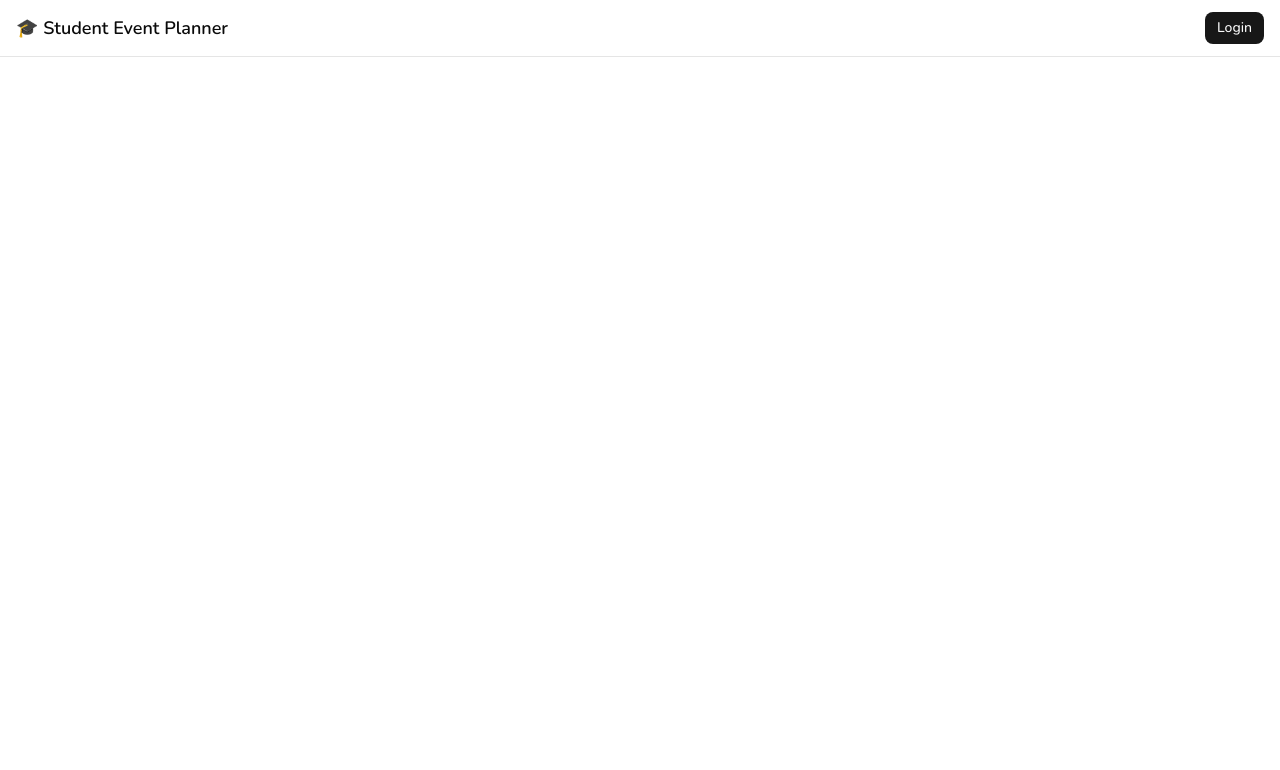
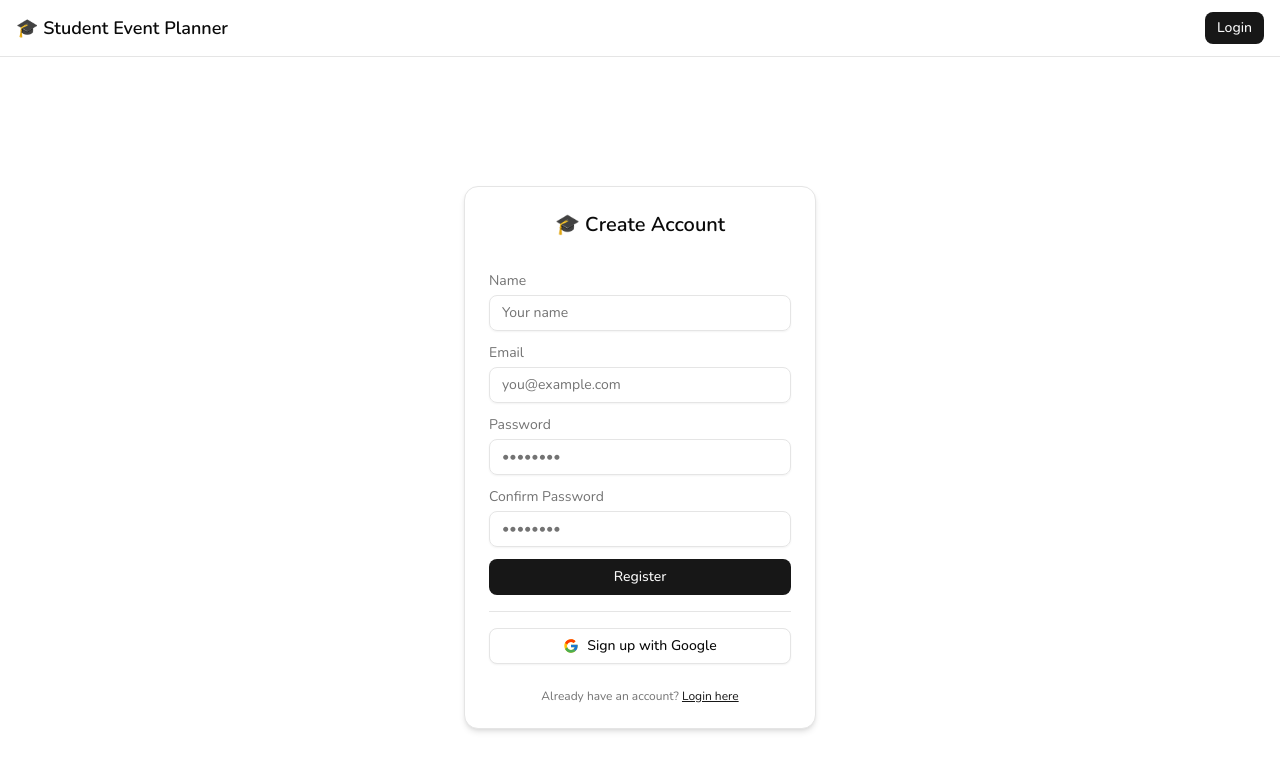
Before and after one commit to PasinS47/SEP, a React (Vite) app in the folder client/: page /register in a window 1280 px wide. Shown: the top 770 px of the page. Built offline with nearby package versions, Linux system fonts and the light colour scheme; no server answers.

Commit message:
feat(frontend): add register page

```diff
--- a/client/src/app.tsx
+++ b/client/src/app.tsx
@@ -3,6 +3,7 @@ import Home from "@/pages/home.tsx";
 import Login from "@/pages/login.tsx";
 import Profile from "@/pages/profile.tsx";
 import Callback from "@/pages/callback.tsx";
+import Register from "@/pages/register";
 import { Navbar } from "@/components/navbar.tsx";
 import { useUser } from "@/hooks/use-user.ts";
 import { ThemeProvider } from "@/components/theme-provider.tsx";
@@ -15,14 +16,18 @@ export default function App() {
   return (
     <ThemeProvider defaultTheme="system" storageKey="vite-ui-theme">
       <BrowserRouter>
-                <Navbar user={user} setUser={setUser}/>
+        <Navbar user={user} setUser={setUser} />
         <Routes>
           <Route path="/" element={<Home />} />
           <Route path="/login" element={<Login />} />
           <Route path="/auth/callback" element={<Callback reload={reload} />} />
-                    <Route path="/profile" element={<Profile user={user} setUser={setUser}/>} />
+          <Route
+            path="/profile"
+            element={<Profile user={user} setUser={setUser} />}
+          />
+          <Route path="/register" element={<Register />} />
         </Routes>
       </BrowserRouter>
     </ThemeProvider>
-    )
+  );
 }
--- /dev/null
+++ b/client/src/pages/register.tsx
@@ -0,0 +1,149 @@
+import { registerAccount, loginWithGoogle } from "@/lib/api";
+import { useState } from "react";
+import { toast } from "sonner";
+import {
+  Card,
+  CardContent,
+  CardHeader,
+  CardTitle,
+  CardFooter,
+} from "@/components/ui/card";
+import { Input } from "@/components/ui/input";
+import { Button } from "@/components/ui/button";
+import { Separator } from "@/components/ui/separator";
+import { FcGoogle } from "react-icons/fc";
+
+export default function Register() {
+  const [name, setName] = useState("");
+  const [email, setEmail] = useState("");
+  const [password, setPassword] = useState("");
+  const [confirm, setConfirm] = useState("");
+  const [loading, setLoading] = useState(false);
+
+  const handleRegister = async (e: React.FormEvent) => {
+    e.preventDefault();
+
+    if (password !== confirm) {
+      toast.error("Passwords do not match");
+      return;
+    }
+
+    setLoading(true);
+    try {
+      const res = await registerAccount(name, email, password);
+      if (!res.success) throw new Error(res.error || "Registration failed");
+
+      toast.success("Account created successfully! You can now log in.");
+      window.location.href = "/login";
+    } catch (err: any) {
+      toast.error(err.message || "Registration failed");
+    } finally {
+      setLoading(false);
+    }
+  };
+
+  return (
+    <div className="flex items-center justify-center min-h-screen bg-background text-foreground">
+      <Card className="w-88 shadow-md border border-border bg-card">
+        <CardHeader>
+          <CardTitle className="text-center text-xl font-semibold">
+            🎓 Create Account
+          </CardTitle>
+        </CardHeader>
+
+        <CardContent className="space-y-4">
+          <form onSubmit={handleRegister} className="space-y-3">
+            <div className="flex flex-col space-y-1">
+              <label htmlFor="name" className="text-sm text-muted-foreground">
+                Name
+              </label>
+              <Input
+                id="name"
+                type="text"
+                placeholder="Your name"
+                value={name}
+                onChange={(e) => setName(e.target.value)}
+                required
+              />
+            </div>
+
+            <div className="flex flex-col space-y-1">
+              <label htmlFor="email" className="text-sm text-muted-foreground">
+                Email
+              </label>
+              <Input
+                id="email"
+                type="email"
+                placeholder="you@example.com"
+                value={email}
+                onChange={(e) => setEmail(e.target.value)}
+                required
+              />
+            </div>
+
+            <div className="flex flex-col space-y-1">
+              <label
+                htmlFor="password"
+                className="text-sm text-muted-foreground"
+              >
+                Password
+              </label>
+              <Input
+                id="password"
+                type="password"
+                placeholder="••••••••"
+                value={password}
+                onChange={(e) => setPassword(e.target.value)}
+                required
+              />
+            </div>
+
+            <div className="flex flex-col space-y-1">
+              <label
+                htmlFor="confirm"
+                className="text-sm text-muted-foreground"
+              >
+                Confirm Password
+              </label>
+              <Input
+                id="confirm"
+                type="password"
+                placeholder="••••••••"
+                value={confirm}
+                onChange={(e) => setConfirm(e.target.value)}
+                required
+              />
+            </div>
+
+            <Button type="submit" className="w-full" disabled={loading}>
+              {loading ? "Creating account..." : "Register"}
+            </Button>
+          </form>
+
+          <Separator className="my-4" />
+
+          <Button
+            variant="outline"
+            className="w-full flex items-center justify-center gap-2 hover:bg-accent"
+            onClick={loginWithGoogle}
+          >
+            <FcGoogle className="w-5 h-5" />
+            Sign up with Google
+          </Button>
+        </CardContent>
+
+        <CardFooter className="flex justify-center">
+          <p className="text-xs text-muted-foreground">
+            Already have an account?{" "}
+            <a
+              href="/login"
+              className="underline text-primary hover:text-primary/80"
+            >
+              Login here
+            </a>
+          </p>
+        </CardFooter>
+      </Card>
+    </div>
+  );
+}
```
Lines whose indentation alone changed are shown as unchanged.
